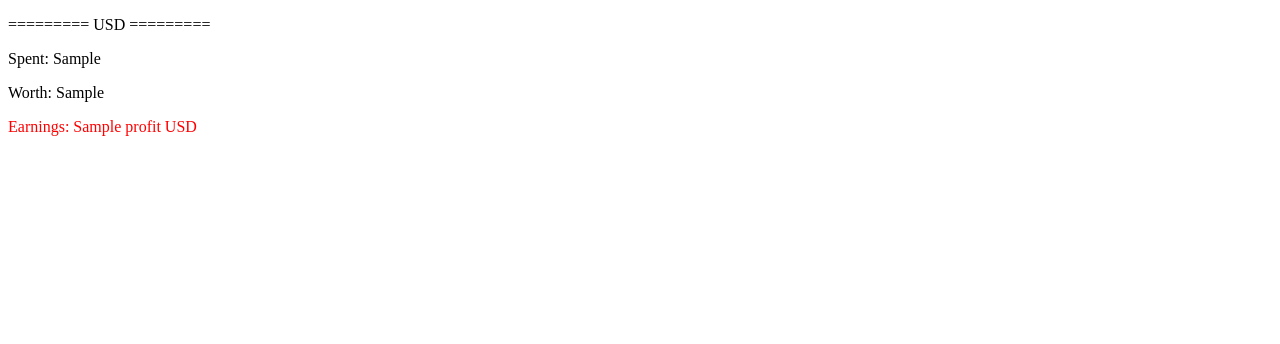
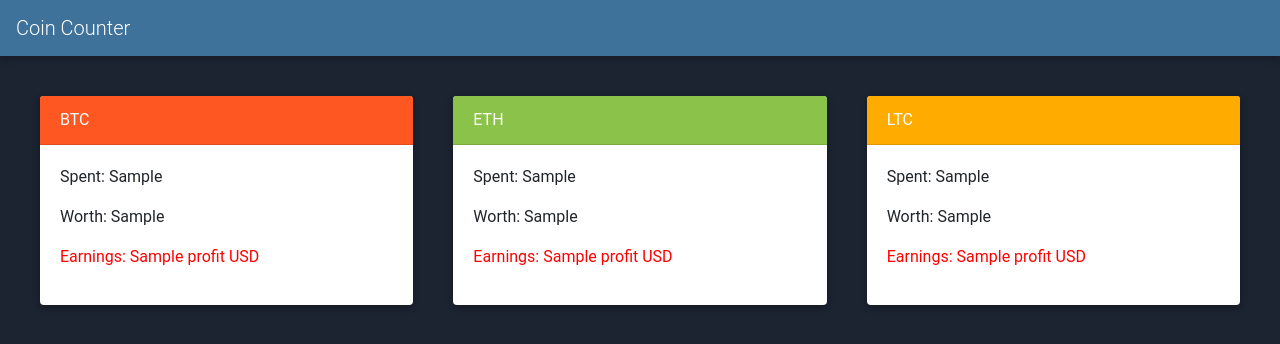
Before and after one commit to sarastik/coin-counter, a Flask app: template templates/index.html in a window 1280 px wide. Shown: the top 344 px of the page. Run offline with Flask 2, Linux system fonts and the light colour scheme; the template is opened without the code that fills it: most values are stand-ins (such as "Sample title", 1, 10 or a date in 2020); some libraries are stand-ins or nearby versions.

Commit message:
Updated UI with MDB

```diff
--- /dev/null
+++ b/static/styles.css
@@ -0,0 +1,27 @@
+body {
+    background-color: #1C2331;
+}
+
+#cards {
+    display: flex;
+}
+
+.card {
+    margin-top: 40px;
+    flex-grow: 1;
+}
+
+#btc--card {
+    margin-left: 40px;
+    margin-right: 20px;
+}
+
+#eth--card {
+    margin-left: 20px;
+    margin-right: 20px;
+}
+
+#ltc--card {
+    margin-left: 20px;
+    margin-right: 40px;
+}
--- a/templates/index.html
+++ b/templates/index.html
@@ -2,17 +2,60 @@
 <html>
     <head>
         <title>Coin Counter</title>
+
+        <!-- Styles -->
+        <link href="https://maxcdn.bootstrapcdn.com/bootstrap/4.0.0-beta/css/bootstrap.min.css" rel="stylesheet" integrity="sha384-/Y6pD6FV/Vv2HJnA6t+vslU6fwYXjCFtcEpHbNJ0lyAFsXTsjBbfaDjzALeQsN6M" crossorigin="anonymous">
+        <link rel="stylesheet" href="https://maxcdn.bootstrapcdn.com/font-awesome/4.6.0/css/font-awesome.min.css">
+        <link rel="stylesheet" href="https://cdnjs.cloudflare.com/ajax/libs/mdbootstrap/4.4.1/css/mdb.min.css">
+        <link rel="stylesheet" href="../static/styles.css">
     </head>
     <body>
-        {% for currency, wallet in accountDict.iteritems() %}
-            <p>========= {{ currency }} =========</p>
-            <p>Spent: {{ wallet.nativeSpent }}</p>
-            <p>Worth: {{ wallet.nativeWorth }}</p>
-            {% if wallet.profit > 0 %}
-                <p style="color: green">Earnings: {{ wallet.profit }} {{ wallet.nativeCurrency }}</p>
-            {% else %}
-                <p style="color: red">Earnings: {{ wallet.profit }} {{ wallet.nativeCurrency }}</p>
-            {% endif %}
-        {% endfor %}
+        <nav class="navbar navbar-expand-lg navbar-dark unique-color">
+            <a class="navbar-brand" href="#">Coin Counter</a>
+        </nav>
+
+        <div id="cards">
+            <div class="card" id="btc--card">
+                <div class="card-header deep-orange white-text">BTC</div>
+                <div class="card-body">
+                    <p>Spent: {{ accountDict["BTC"].nativeSpent }}</p>
+                    <p>Worth: {{ accountDict["BTC"].nativeWorth }}</p>
+                    {% if accountDict["BTC"].profit > 0 %}
+                        <p style="color: green">Earnings: {{ accountDict["BTC"].profit }} {{ accountDict["BTC"].nativeCurrency }}</p>
+                    {% else %}
+                        <p style="color: red">Earnings: {{ accountDict["BTC"].profit }} {{ accountDict["BTC"].nativeCurrency }}</p>
+                    {% endif %}
+                </div>
+            </div>
+            <div class="card" id="eth--card">
+                <div class="card-header light-green white-text">ETH</div>
+                <div class="card-body">
+                    <p>Spent: {{ accountDict["ETH"].nativeSpent }}</p>
+                    <p>Worth: {{ accountDict["ETH"].nativeWorth }}</p>
+                    {% if accountDict["ETH"].profit > 0 %}
+                        <p style="color: green">Earnings: {{ accountDict["ETH"].profit }} {{ accountDict["ETH"].nativeCurrency }}</p>
+                    {% else %}
+                        <p style="color: red">Earnings: {{ accountDict["ETH"].profit }} {{ accountDict["ETH"].nativeCurrency }}</p>
+                    {% endif %}
+                </div>
+            </div>
+            <div class="card" id="ltc--card">
+                <div class="card-header amber accent-4 white-text">LTC</div>
+                <div class="card-body">
+                    <p>Spent: {{ accountDict["LTC"].nativeSpent }}</p>
+                    <p>Worth: {{ accountDict["LTC"].nativeWorth }}</p>
+                    {% if accountDict["LTC"].profit > 0 %}
+                        <p style="color: green">Earnings: {{ accountDict["LTC"].profit }} {{ accountDict["LTC"].nativeCurrency }}</p>
+                    {% else %}
+                        <p style="color: red">Earnings: {{ accountDict["LTC"].profit }} {{ accountDict["LTC"].nativeCurrency }}</p>
+                    {% endif %}
+                </div>
+            </div>
+        </div>
+
+        <!-- Scripts -->
+        <script type="text/javascript" src="https://code.jquery.com/jquery-3.2.1.min.js" integrity="sha256-hwg4gsxgFZhOsEEamdOYGBf13FyQuiTwlAQgxVSNgt4=" crossorigin="anonymous"></script>
+        <script src="https://maxcdn.bootstrapcdn.com/bootstrap/4.0.0-beta/js/bootstrap.min.js" integrity="sha384-h0AbiXch4ZDo7tp9hKZ4TsHbi047NrKGLO3SEJAg45jXxnGIfYzk4Si90RDIqNm1" crossorigin="anonymous"></script>
+        <script type="text/javascript" src="https://cdnjs.cloudflare.com/ajax/libs/mdbootstrap/4.4.1/js/mdb.min.js"></script>
     </body>
 </html>
```
